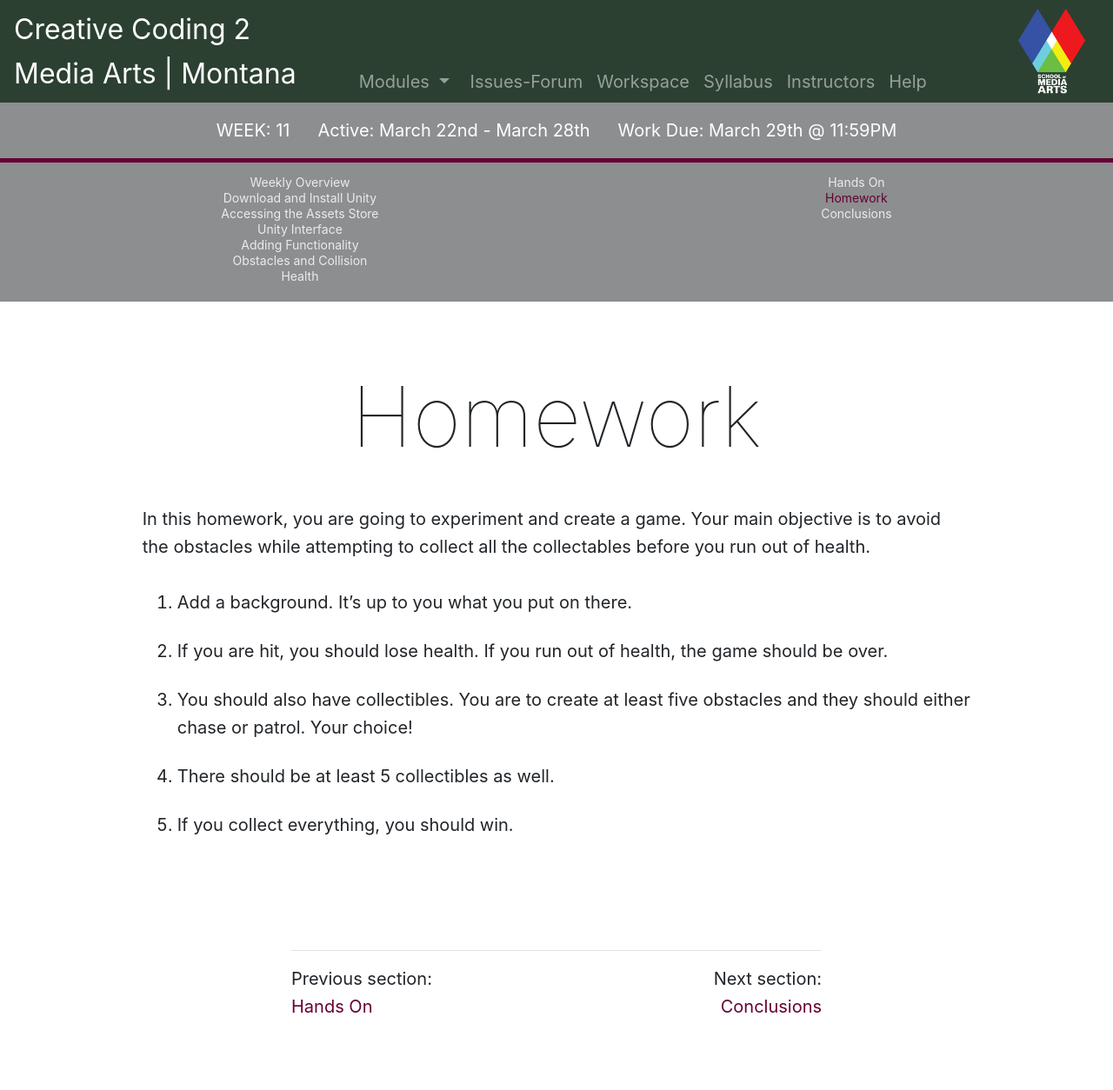
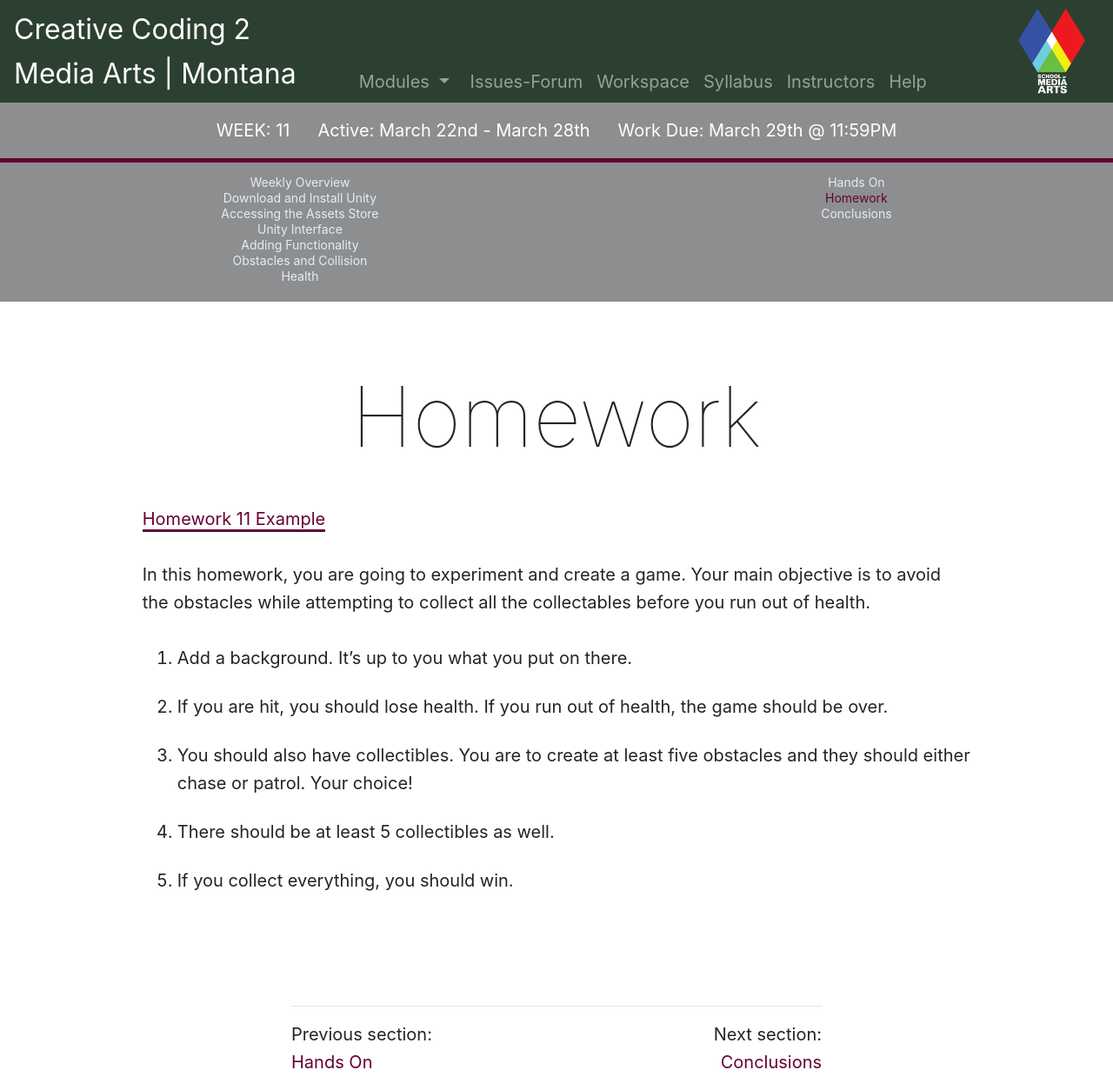
Before and after one commit to Montana-Media-Arts/220-creative-coding2-Spring2021, a Jekyll site: the page built from modules/week-11/_posts/2010-01-01-homework.md, in a window 1280 px wide. Shown: the whole page at 87% size. Built offline with Jekyll 4.4.1, drawn with Linux system fonts in a browser that asks for light colours; nearby versions of some CDN libraries; comment, search, counter and statistics services are not loaded; before the commit the page ends 1190 px from its top, so only the background shows below that.

Commit message:
Update 2010-01-01-homework.md

```diff
--- a/modules/week-11/_posts/2010-01-01-homework.md
+++ b/modules/week-11/_posts/2010-01-01-homework.md
@@ -6,7 +6,7 @@ jotted: false
 
 # Homework
 
-
+<a href="https://github.com/Montana-Media-Arts/220_CreativeCoding2-Spring2021-Samples/tree/main/Homework%2011" target="_new">Homework 11 Example</a>
 
 In this homework, you are going to experiment and create a game. Your main objective is to avoid the obstacles while attempting to collect all the collectables before you run out of health.
 1.	Add a background. It’s up to you what you put on there.
```
